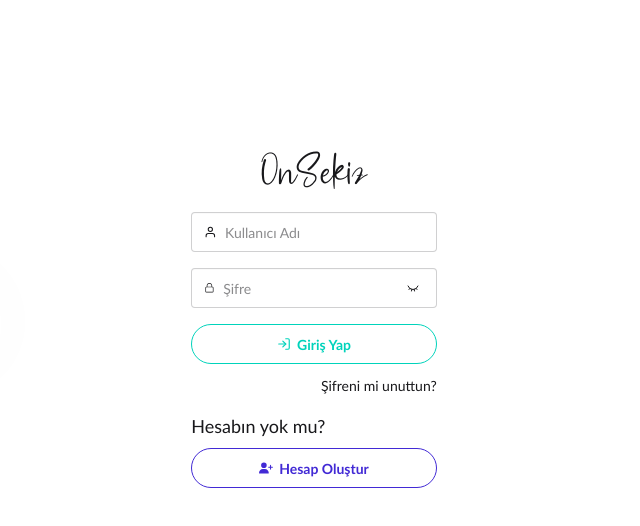
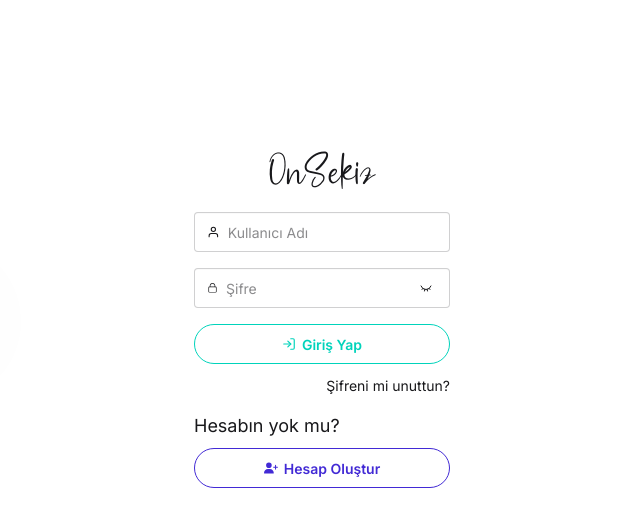
Before and after one commit to osmanbayy/mern-social-media, a React (Vite) app in the folder frontend/: page /login in a window 1280 px wide. Shown: the top 526 px of the page, without its empty margins (510-1150 px from the left). Built offline with nearby package versions, Linux system fonts and the light colour scheme; no server answers.

Commit message:
Update global font settings in index.css to use 'Inter' and improve font rendering

```diff
--- a/frontend/src/index.css
+++ b/frontend/src/index.css
@@ -13,7 +13,9 @@
 
 
 * {
-  font-family: 'Trebuchet MS', 'Lucida Sans Unicode', 'Lucida Grande', 'Lucida Sans', Arial, sans-serif;
+  font-family: 'Inter', -apple-system, BlinkMacSystemFont, 'Segoe UI', 'Roboto', 'Oxygen', 'Ubuntu', 'Cantarell', 'Fira Sans', 'Droid Sans', 'Helvetica Neue', sans-serif;
+  -webkit-font-smoothing: antialiased;
+  -moz-osx-font-smoothing: grayscale;
 }
 
 body {
```
